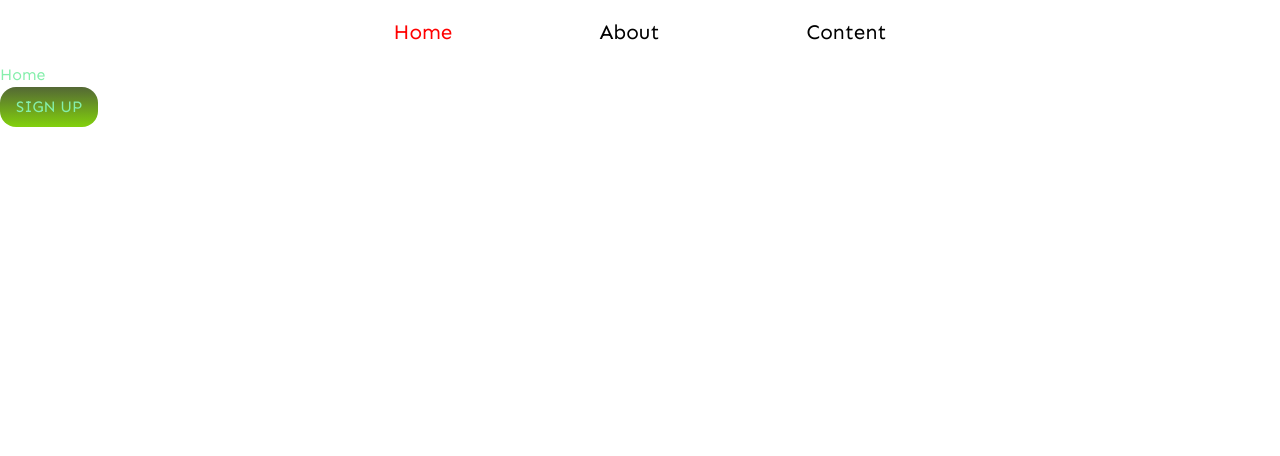
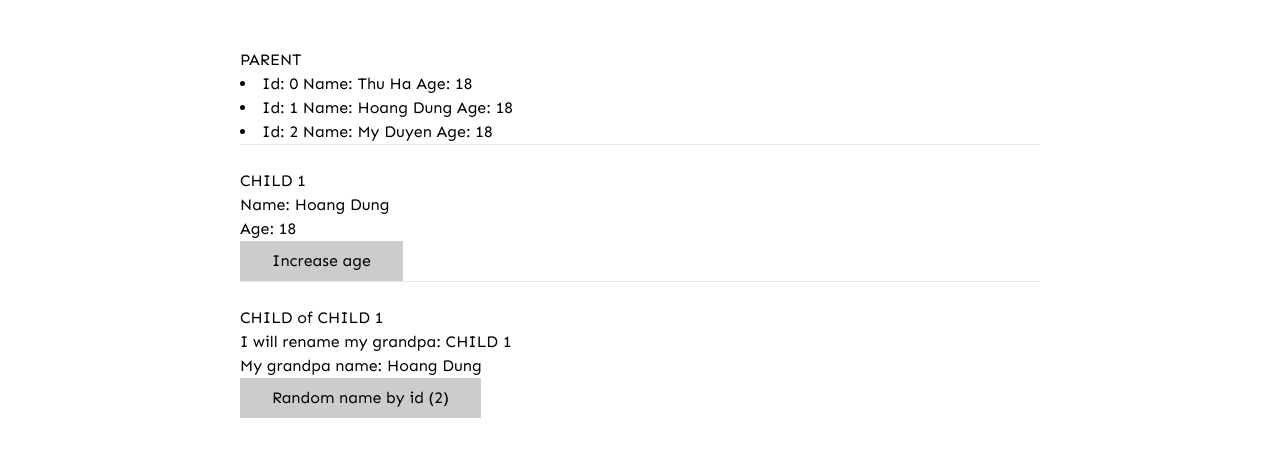
Before and after one commit to haniekid/ReactJS-HIT-2022, a React (Create React App) app: page / in a window 1280 px wide. Shown: the top 456 px of the page. Built offline with nearby package versions, Linux system fonts and the light colour scheme.

Commit message:
useContext

```diff
--- a/src/App.js
+++ b/src/App.js
@@ -1,22 +1,19 @@
-import Login from "./components/Login.jsx";
 import { Route, Routes } from "react-router";
-import Content from "./components/Content.jsx";
-import Layout from "./components/Layout.jsx";
-import Home from "./components/Home.jsx";
+import Parent from "./components/Parent.jsx";
+import store from "./context/store";
+import userData from "./components/mock.json";
 import "./App.css";
+
 function App() {
+  const { UserContext } = store;
   return (
-    <div className="App">
-      <Routes>
-        <Route path="/" element={<Layout />}>
-          <Route path="/" index element={<Home />}></Route>
-          <Route path="/about" element={<div>about</div>}></Route>
-          <Route path="/content" element={<Content />}></Route>
-          <Route path="*" element={<div>not found 404</div>}></Route>
-        </Route>
-        <Route path="/login" element={<Login />}></Route>
-      </Routes>
-    </div>
+    <UserContext.Provider value={userData}>
+      <div className="App" style={{ width: "800px", margin: "3rem auto" }}>
+        <Routes>
+          <Route path="/" element={<Parent />} />
+        </Routes>
+      </div>
+    </UserContext.Provider>
   );
 }
 
--- /dev/null
+++ b/src/components/Child.jsx
@@ -0,0 +1,13 @@
+import React from "react";
+
+const Child = (props) => {
+  return (
+    <div className="card">
+      <h1>{props.id}</h1>
+      <h1>{props.name}</h1>
+      <h1>{props.age}</h1>
+    </div>
+  );
+};
+
+export default Child;
--- /dev/null
+++ b/src/components/Child1.jsx
@@ -0,0 +1,28 @@
+import React from "react";
+import ChildOfChild1 from "./ChildOfChild1";
+
+const Child1 = ({ data, increaseAgeById }) => {
+  const handleIncreaseAgeById = () => {
+    if (!data.id) return;
+    increaseAgeById(data.id);
+  };
+  return (
+    <div>
+      <hr /> <br />
+      <div>CHILD 1</div>
+      <div>Name: {data.name}</div>
+      <div>Age: {data.age}</div>
+      <button
+        onClick={handleIncreaseAgeById}
+        style={{ padding: " 0.5rem 2rem", background: "#ccc" }}
+      >
+        Increase age
+      </button>
+      <hr />
+      <br />
+      <ChildOfChild1 daddyName={data.name} />
+    </div>
+  );
+};
+
+export default Child1;
--- /dev/null
+++ b/src/components/Child2.jsx
@@ -0,0 +1,7 @@
+import React from "react";
+
+const Child2 = () => {
+  return <div>Child2</div>;
+};
+
+export default Child2;
--- /dev/null
+++ b/src/components/ChildOfChild1.jsx
@@ -0,0 +1,28 @@
+import React, { useContext } from "react";
+import store from "../context/store";
+
+const ID = 1;
+const ChildOfChild1 = ({ increaseAgeById, daddyName }) => {
+  // const handleIncreaseAgeById = () => {
+  //   if (!data.id) return;
+
+  //   increaseAgeById(data.id);
+  // };
+  const userContext = useContext(store.UserContext);
+  return (
+    <div>
+      <div>CHILD of CHILD 1</div>
+      <div>I will rename my grandpa: CHILD 1</div>
+      {/* <div>My grandpa name: {daddyName}</div> */}
+      <div>My grandpa name: {userContext[ID].name}</div>
+      <button
+        type="button"
+        style={{ padding: " 0.5rem 2rem", background: "#ccc" }}
+      >
+        Random name by id (2){" "}
+      </button>
+    </div>
+  );
+};
+
+export default ChildOfChild1;
--- a/src/components/Login.jsx
+++ b/src/components/Login.jsx
@@ -15,10 +15,6 @@ const Login = () => {
         validationSchema={Yup.object({
           email: Yup.string().required("Field is required!").email(),
           password: Yup.string().required("Field is required!"),
-          // .matches(
-          //   /^(?=.*[a-zA-Z])(?=.*\d)[A-Za-z\d]{6,}$/,
-          //   "The password entered is incorrect!"
-          // ),
         })}
         onSubmit={async (userData) => {
           try {
--- /dev/null
+++ b/src/components/Parent.jsx
@@ -0,0 +1,32 @@
+import React, { useState } from "react";
+import userData from "./mock.json";
+import Child1 from "./Child1";
+
+const Parent = () => {
+  const [data, setData] = useState(userData);
+  const increaseAgeById = (id) => {
+    const idx = data.findIndex((item) => item.id === id);
+    if (idx === -1) return;
+
+    const newData = [...data];
+    newData[idx].age += 1;
+
+    setData(newData);
+    // saveState('data', newData)
+  };
+
+  return (
+    <div>
+      PARENT
+      {userData.map((item) => (
+        <li key={item.id}>
+          Id: {item.id} Name: {item.name} Age: {item.age}
+        </li>
+      ))}
+      <div></div>
+      <Child1 data={userData[1]} increaseAgeById={increaseAgeById}></Child1>
+    </div>
+  );
+};
+
+export default Parent;
--- /dev/null
+++ b/src/components/mock.json
@@ -0,0 +1,17 @@
+[
+  {
+    "id": 0,
+    "name": "Thu Ha",
+    "age": 18
+  },
+  {
+    "id": 1,
+    "name": "Hoang Dung",
+    "age": 18
+  },
+  {
+    "id": 2,
+    "name": "My Duyen",
+    "age": 18
+  }
+]
--- /dev/null
+++ b/src/context/store.js
@@ -0,0 +1,7 @@
+import { createContext } from "react";
+
+const store = {
+  UserContext: createContext(null),
+};
+
+export default store;
```
